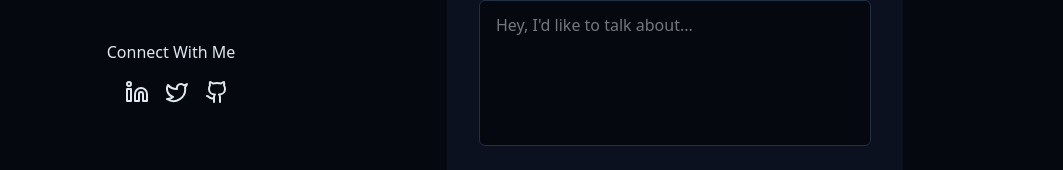
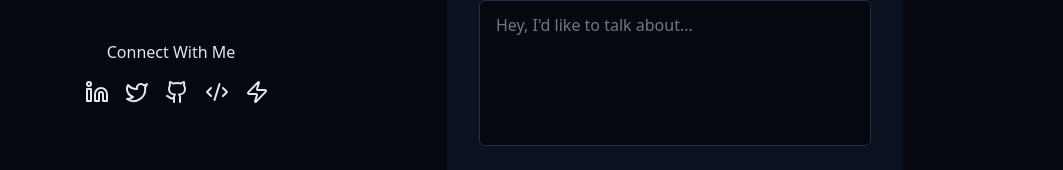
Before and after one commit to aviraltrip/portfolio, a React (Vite) app: page / in a window 1280 px wide. Shown: the part 3742-3912 px from the top of the page, without its empty margins (217-1280 px from the left). Built offline with nearby package versions, Linux system fonts and the light colour scheme; the HTML template or start-up script is replaced by a standard one.

Commit message:
lc cf added

```diff
--- a/src/components/ContactSection.jsx
+++ b/src/components/ContactSection.jsx
@@ -9,6 +9,8 @@ import {
   Send,
   Twitch,
   Twitter,
+  Code2,
+  Zap,
 } from "lucide-react";
 import { cn } from "@/lib/utils";
 import { useToast } from "@/hooks/use-toast";
@@ -125,6 +127,12 @@ export const ContactSection = () => {
                 <a href="https://github.com/aviraltrip" target="_blank" rel="noopener noreferrer">
                   <Github className="h-6 w-6 text-muted-foreground hover:text-primary transition-colors" />
                 </a>
+                <a href="https://leetcode.com/u/aviraltrip/" target="_blank" rel="noopener noreferrer">
+                  <Code2 className="h-6 w-6 text-muted-foreground hover:text-primary transition-colors" />
+                </a>
+                <a href="https://codeforces.com/profile/aviraltrip" target="_blank" rel="noopener noreferrer">
+                  <Zap className="h-6 w-6 text-muted-foreground hover:text-primary transition-colors" />
+                </a>
               </div>
             </div>
           </div>
```
